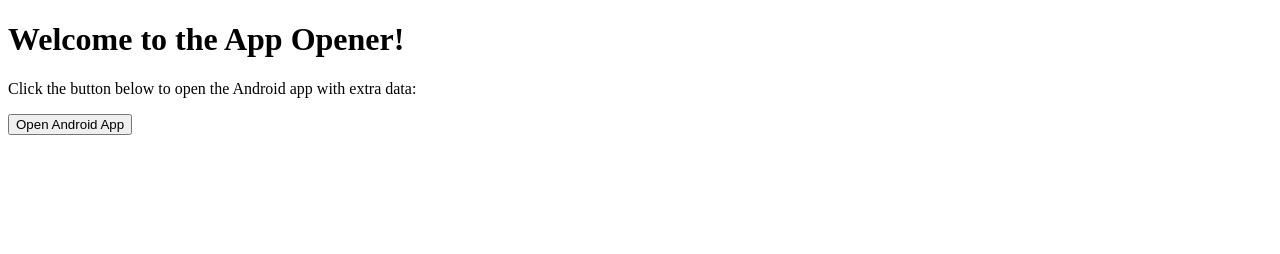
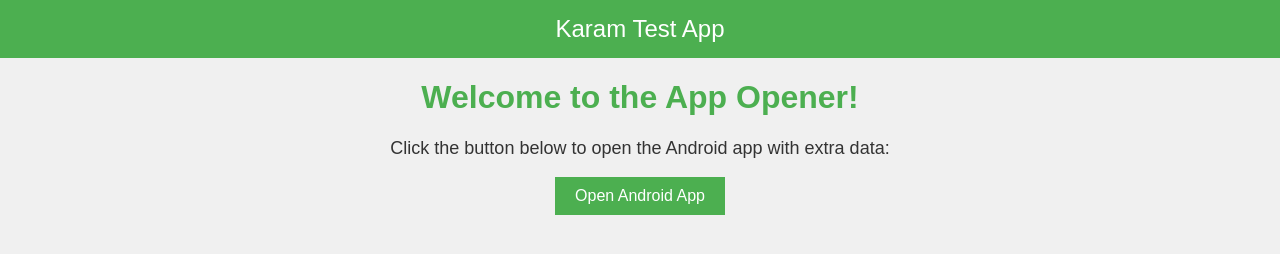
Before and after one commit to KaramZero/KaramZero.github.io, a plain HTML site: page index.html in a window 1280 px wide. Drawn offline with Linux system fonts and the light colour scheme.

Commit message:
Update index.html

```diff
--- a/index.html
+++ b/index.html
@@ -4,9 +4,51 @@
     <meta charset="UTF-8">
     <meta http-equiv="X-UA-Compatible" content="IE=edge">
     <meta name="viewport" content="width=device-width, initial-scale=1.0">
-    <title>Open Android App with Extra Data</title>
+    <title>Karam Test App</title>
+    <style>
+        body {
+            background-color: #f0f0f0;
+            color: #333;
+            font-family: 'Arial', sans-serif;
+            text-align: center;
+            margin: 0;
+            padding: 0;
+        }
+
+        header {
+            background-color: #4CAF50;
+            color: #fff;
+            padding: 15px;
+            font-size: 24px;
+        }
+
+        h1 {
+            color: #4CAF50;
+        }
+
+        p {
+            font-size: 18px;
+        }
+
+        button {
+            background-color: #4CAF50;
+            color: #fff;
+            padding: 10px 20px;
+            font-size: 16px;
+            border: none;
+            cursor: pointer;
+        }
+
+        button:hover {
+            background-color: #45a049;
+        }
+    </style>
 </head>
 <body>
+
+    <header>
+        Karam Test App
+    </header>
 
     <h1>Welcome to the App Opener!</h1>
 
```
